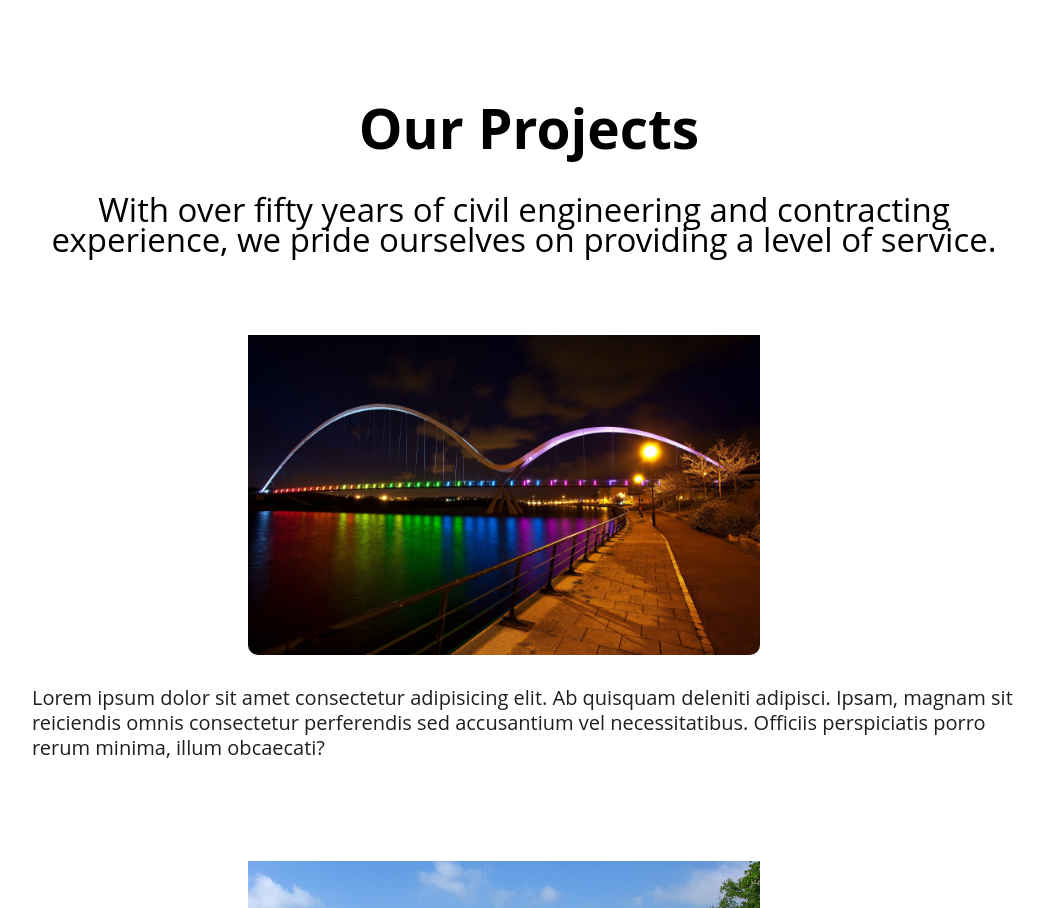
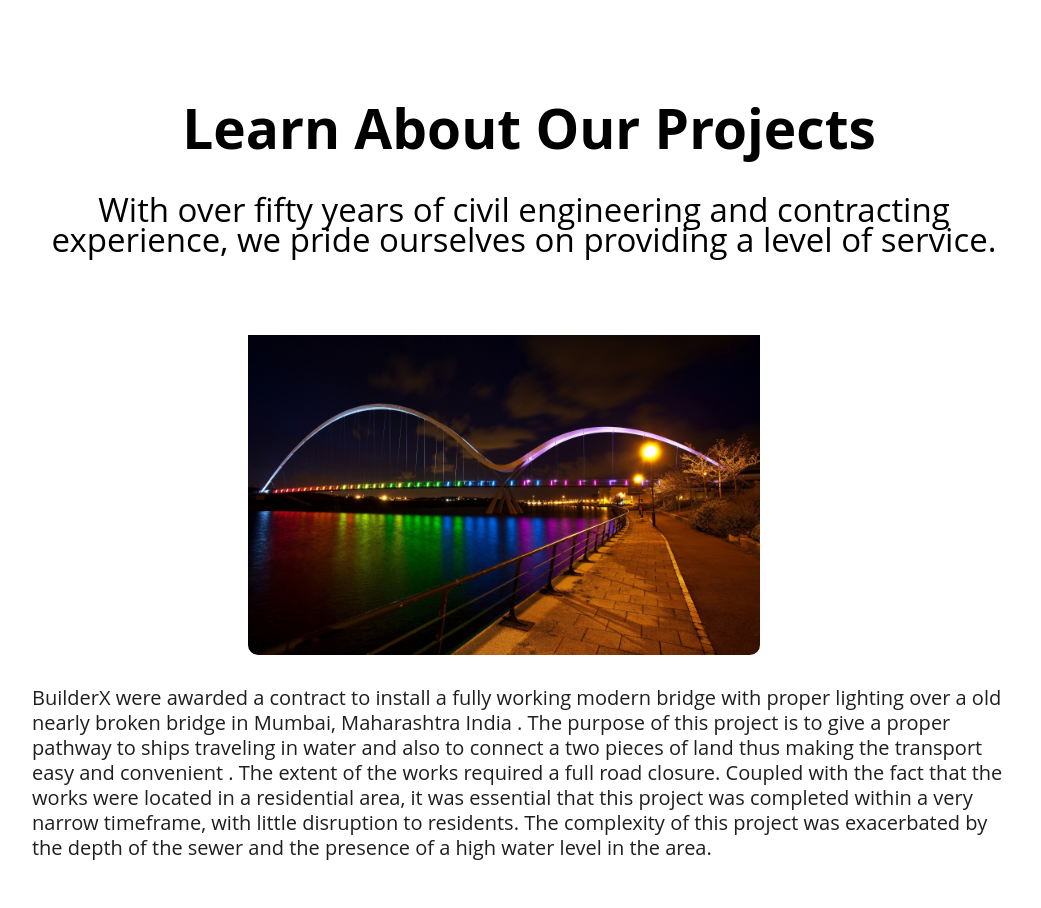
Before and after one commit to punyakrit/Website-Builderx, a PHP site: page /project.html in a window 1280 px wide. Shown: the top 908 px of the page, without its empty margins (136-1177 px from the left). Run offline with PHP 8.4, Linux system fonts and the light colour scheme.

Commit message:
Add files via upload

```diff
--- a/index.html
+++ b/index.html
@@ -48,10 +48,10 @@
 
       <br>
 
-
+        <section class="down">
    <div>
     <div>
-      <h2 class="down">
+      <h2>
         What We Do
       </h2>
     </div>
@@ -61,7 +61,7 @@
 
 hello
 
-
+</section>
 
 
 
--- a/project.html
+++ b/project.html
@@ -9,24 +9,23 @@
 </head>
 <body>
     <div class="projects">
-       <h1>Our Projects</h1>
+       <h1>Learn About Our Projects</h1>
        <p>
         With over fifty years of civil engineering and contracting experience, we pride ourselves on providing a level of service.
        </p>
        <div class="row">
            <div class="col1">
                <img src="images/p1.jpg" >
-               <p>Lorem ipsum dolor sit amet consectetur adipisicing elit. Ab quisquam deleniti adipisci. Ipsam, magnam sit reiciendis omnis consectetur perferendis sed accusantium vel necessitatibus. Officiis perspiciatis porro rerum minima, illum obcaecati?</p>
+
+               <p>BuilderX were awarded a contract to install a fully working modern bridge with proper lighting over a old nearly broken bridge in Mumbai, Maharashtra India . The purpose of this project is to give a proper pathway to ships traveling in water and also to connect a two pieces of land thus making the transport easy and convenient . The extent of the works required a full road closure.  Coupled with the fact that the works were located in a residential area, it was essential that this project was completed within a very narrow timeframe, with little disruption to residents. The complexity of this project was exacerbated by the depth of the sewer and the presence of a high water level in the area.</p>
            </div>
 
-           <div class="col1">
-            <img src="images/p2.jpg" >
-            <p>Lorem ipsum dolor sit amet consectetur adipisicing elit. Ab quisquam deleniti adipisci. Ipsam, magnam sit reiciendis omnis consectetur perferendis sed accusantium vel necessitatibus. Officiis perspiciatis porro rerum minima, illum obcaecati?</p>
-        </div>
+
 
         <div class="col1">
             <img src="images/p3.jpg" >
-            <p>Lorem ipsum dolor sit amet consectetur adipisicing elit. Ab quisquam deleniti adipisci. Ipsam, magnam sit reiciendis omnis consectetur perferendis sed accusantium vel necessitatibus. Officiis perspiciatis porro rerum minima, illum obcaecati?</p>
+
+            <p>The re-development at the site of the former Perfume Factory in Delhi, marks a significant milestone in Imperial College’s investment into Ealing. Providing a state of the art halls of residence with over 600 student rooms and 85 PRS units within a series of buildings rising to 31-storeys. The scheme will provide student accommodation, residential suites for the rental market and mixed-use commercial areas. The design approach focuses on addressing the needs of overseas students, and attempts to create a home away from home, making the space as comfortable as possible, and a joy to spend time in. Flexibility and functionality was key to the common areas, with spaces designed to bring the student community together for various events held by the college.</p>
         </div>
 
        </div>
```
Also changed, not shown: style.css (+10 -5 lines).
